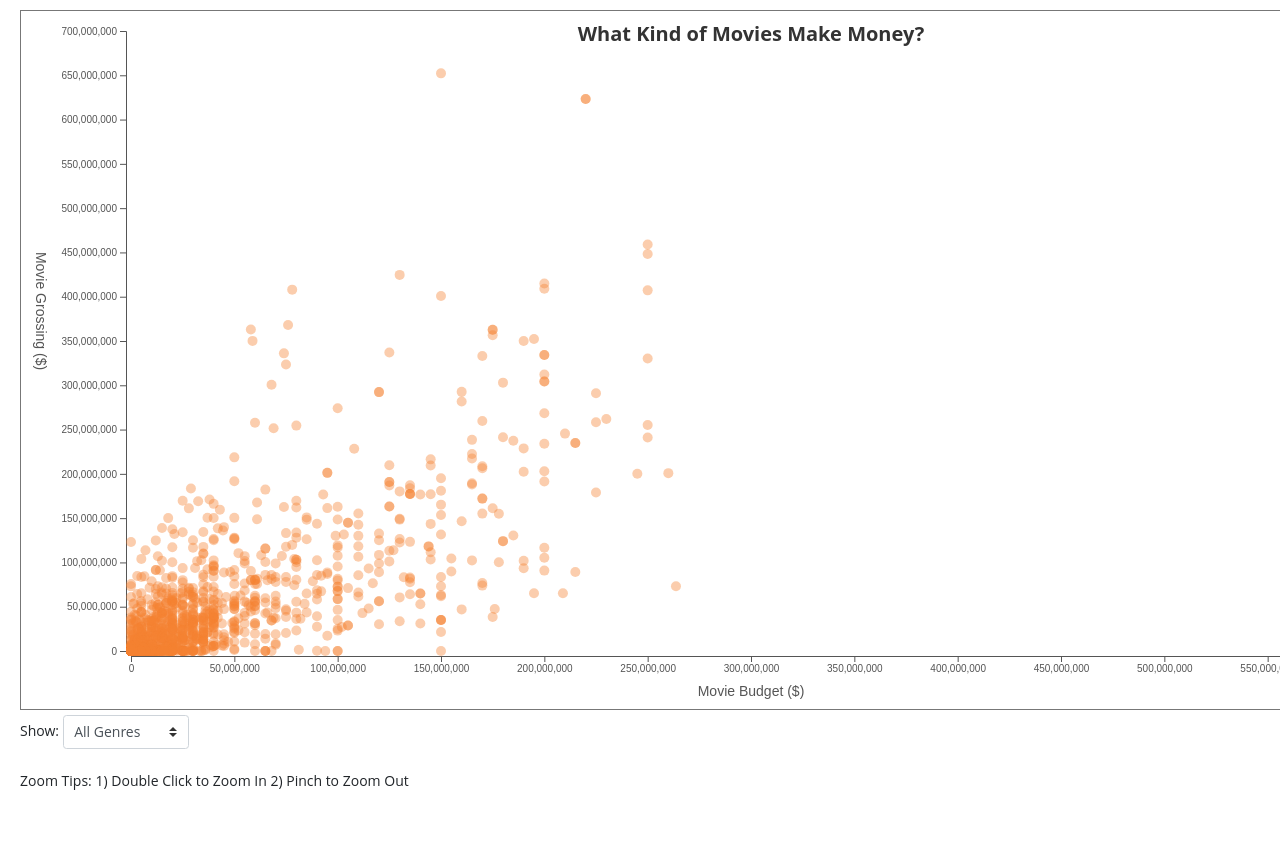
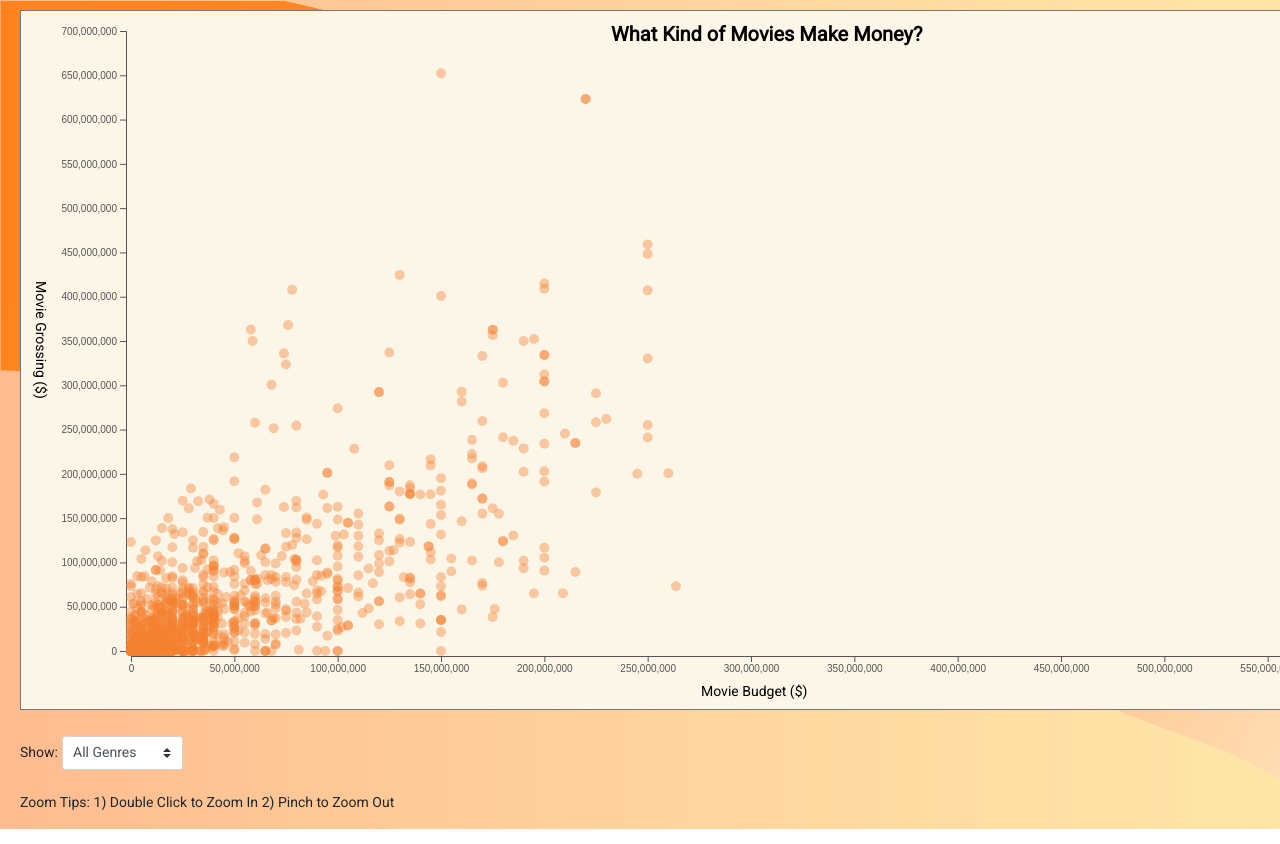
Before and after one commit to Ramenable/Movie-Grossing-Data-Visualization, a PHP site: page / in a window 1280 px wide; the page is wider, and only the part inside the window is pictured. Before the commit the page ends 790 px from the top of that part, so only its background shows below. Run offline with PHP 8.4, Linux system fonts and the light colour scheme.

Commit message:
changed fonts and added backgrounds

```diff
--- a/index.html
+++ b/index.html
@@ -4,16 +4,18 @@
     <meta charset="UTF-8">
     <title>Lab 7 - Movie Grossings</title>
     <link rel="stylesheet" href="https://maxcdn.bootstrapcdn.com/bootstrap/4.0.0-beta.2/css/bootstrap.min.css" integrity="sha384-PsH8R72JQ3SOdhVi3uxftmaW6Vc51MKb0q5P2rRUpPvrszuE4W1povHYgTpBfshb" crossorigin="anonymous">
+    <link href='http://fonts.googleapis.com/css?family=Roboto' rel='stylesheet' type='text/css'>
     <link rel="stylesheet" href="./style.css">
 </head>
 <body>
     <div id="main">
-        <svg width="1400" height="700" style="border: 1px solid #777;">
+        <svg width="1400" height="700" style="border: 1px solid #777; background-color: #FCF6E8;">
         </svg>
+        <br></br>
         <div>
-            <label for="categorySelect">Show: </label>
-            <select class="custom-select" id="categorySelect" onchange="onCategoryChanged()">
-              <option selected value="all-genres">All Genres</option>
+            <label for="categorySelect" style="font-family: 'Roboto';">Show: </label>
+            <select class="custom-select" id="categorySelect" onchange="onCategoryChanged()" style="font-family: 'Roboto';">
+              <option selected value="all-genres" >All Genres</option>
               <option value="Action">Action</option>
               <option value="Adventure">Adventure</option>
               <option value="Animation">Animation</option>
@@ -36,9 +38,9 @@
               <option value="Western">Western</option>
             </select>
             <br></br>
-            <label for="zoom tip">Zoom Tips:</label>
-            <label for="zoom tip"> 1) Double Click to Zoom In</label>
-            <label for="zoom tip"> 2) Pinch to Zoom Out</label>
+            <label for="zoom tip" style="font-family: 'Roboto';">Zoom Tips:</label>
+            <label for="zoom tip" style="font-family: 'Roboto';"> 1) Double Click to Zoom In</label>
+            <label for="zoom tip" style="font-family: 'Roboto';"> 2) Pinch to Zoom Out</label>
         </div>
     </div>
 </body>
--- a/main.js
+++ b/main.js
@@ -123,7 +123,8 @@ var gX = svg.append('g').attr('class', 'x axis')
 
 svg.append('text')
     .attr('class', 'label')
-    .attr('transform','translate(730,685)')
+    .attr('transform','translate(680,685)')
+    .attr('font-family', 'Roboto')
     .style('font-size', '14')
     .text('Movie Budget ($)');
 
@@ -133,13 +134,15 @@ var gY = svg.append('g').attr('class', 'y axis')
 
 svg.append('text')
     .attr('class', 'label')
-    .attr('transform','translate(15,300) rotate(90)')
+    .attr('transform','translate(15,270) rotate(90)')
+    .attr('font-family', 'Roboto')
     .style('font-size', '14')
     .text('Movie Grossing ($)');
 
 svg.append('text')
     .attr('class', 'title')
-    .attr('transform','translate(730,30)')
+    .attr('transform','translate(590,30)')
+    .attr('font-family', 'Roboto')
     .style('font-size', '20')
     .style('font-weight', 'bold')
     .text('What Kind of Movies Make Money?');
--- a/style.css
+++ b/style.css
@@ -7,13 +7,21 @@
 body {
     font-family: "Open Sans";
     margin: 0;
+    width: 100%;
+    min-width: 100%;
+    height: 100%;
+    min-height: 100%;
+    background-image: url("../bg.svg");
+    background-repeat: no-repeat;
+    background-size: cover;
+    overflow: hidden;
 }
 
 #main {
     margin: 10px 20px;
 }
 
-text.label {
+text .label {
     text-anchor: middle;
     font-size: 11px;
     fill: #555;
@@ -29,8 +37,9 @@ text.label {
     stroke: #555;
 }
 
-text.title {
+text .title {
     text-anchor: middle;
+    font-family: 'Roboto';
     font-size: 14px;
     fill: #333;
 }
@@ -57,9 +66,13 @@ html {
     font-weight: bold;
 }
 
+p {
+    font-family: 'Roboto';
+}
 
 h1 {
     text-align: center;
+    font-family: 'Roboto';
     color: black;
     font-weight: bold;
 }
```
Also changed, not shown: letter_freq.csv (deleted, +0 -27 lines), README.md (deleted), bg.svg (added), 1 other file.
